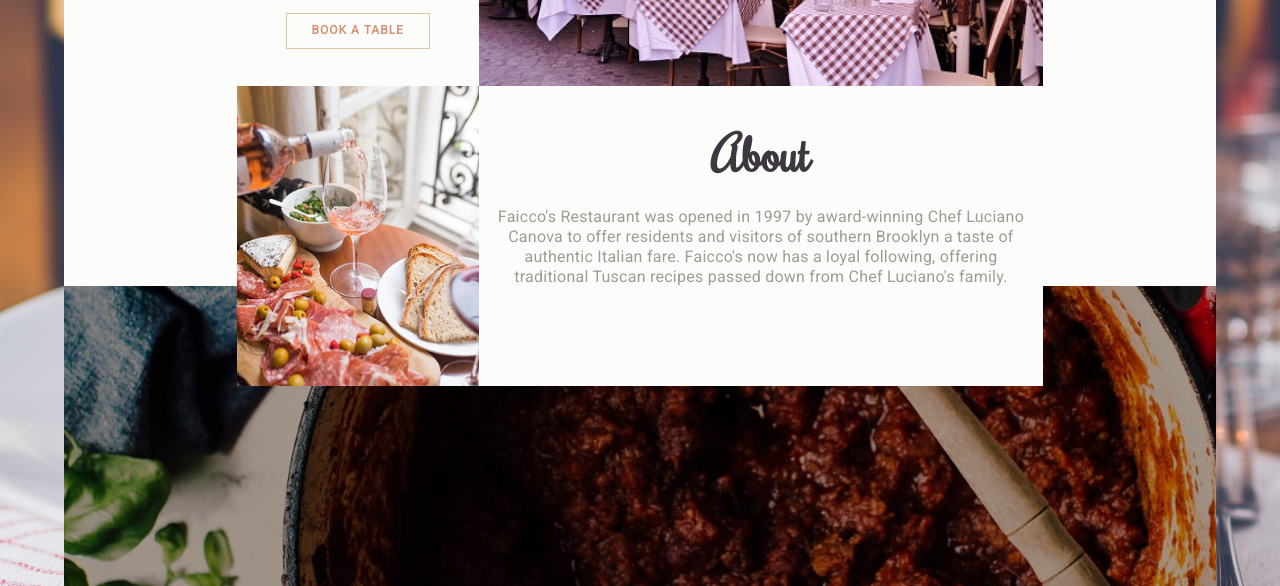
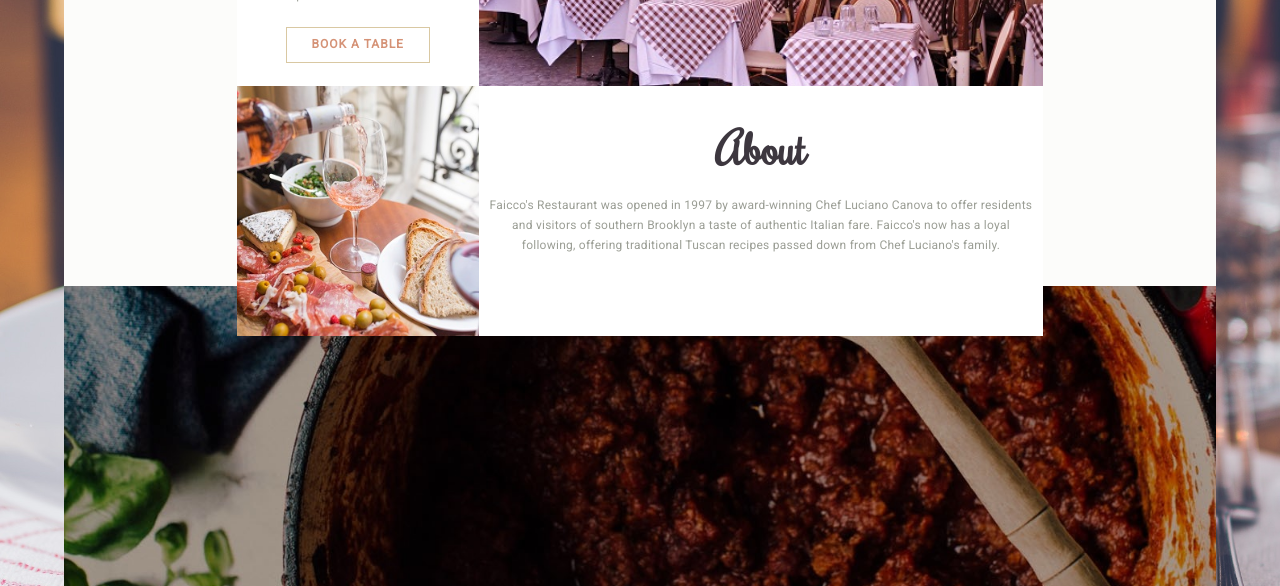
Before and after one commit to MISStexOURIAN/code-of-the-week, a plain HTML site: page projects/italian restaurant/restaurant.html in a window 1280 px wide. Shown: the part 778-1364 px from the top of the page. Drawn offline with Linux system fonts and the light colour scheme; a web font is replaced by a local one.

Commit message:
Made info container shorter in height and made text smaller.

```diff
--- a/projects/italian restaurant/styles/restaurant.css
+++ b/projects/italian restaurant/styles/restaurant.css
@@ -125,11 +125,11 @@
 }
 
 #info-container {
-    background-color: #fcfcfa;
-    height: 150%;
+    background-color: #fff;
+    height: 125%;
     width: 70%;
     position: absolute;
-    bottom: -100px;
+    bottom: -50px;
     left: 15%;
     display: grid;
     grid-template-columns: 30% 70%;
@@ -164,14 +164,14 @@
 .title-text {
     font-family: 'Rochester', cursive;
     color: #3d373f;
-    font-size: 3rem;
+    font-size: 2.75rem;
     margin-bottom: 0;
 }
 
 .small-text {
     font-family: 'Roboto', sans-serif;
     color: #9b9e95;
-    font-size: 1rem;
+    font-size: 0.75rem;
     line-height: 1.25rem;
     letter-spacing: 0.25px;
     padding: 10px;
```
